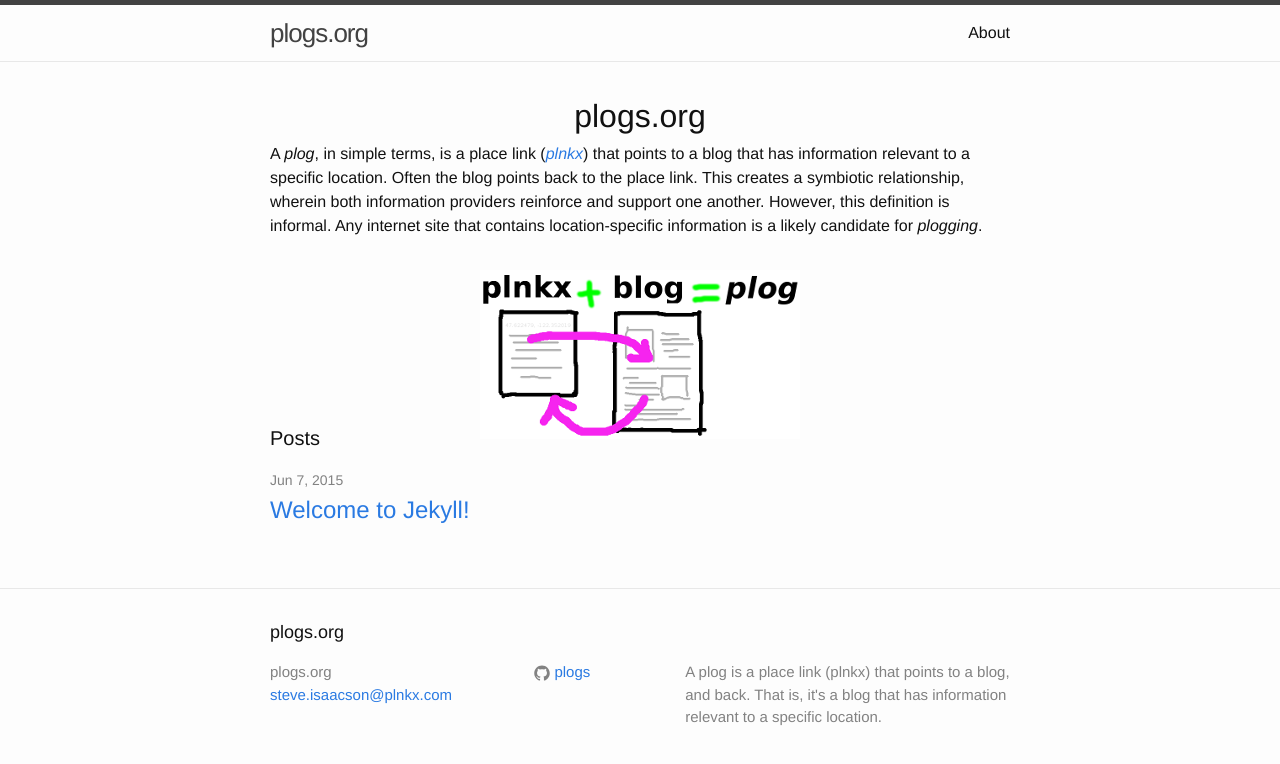
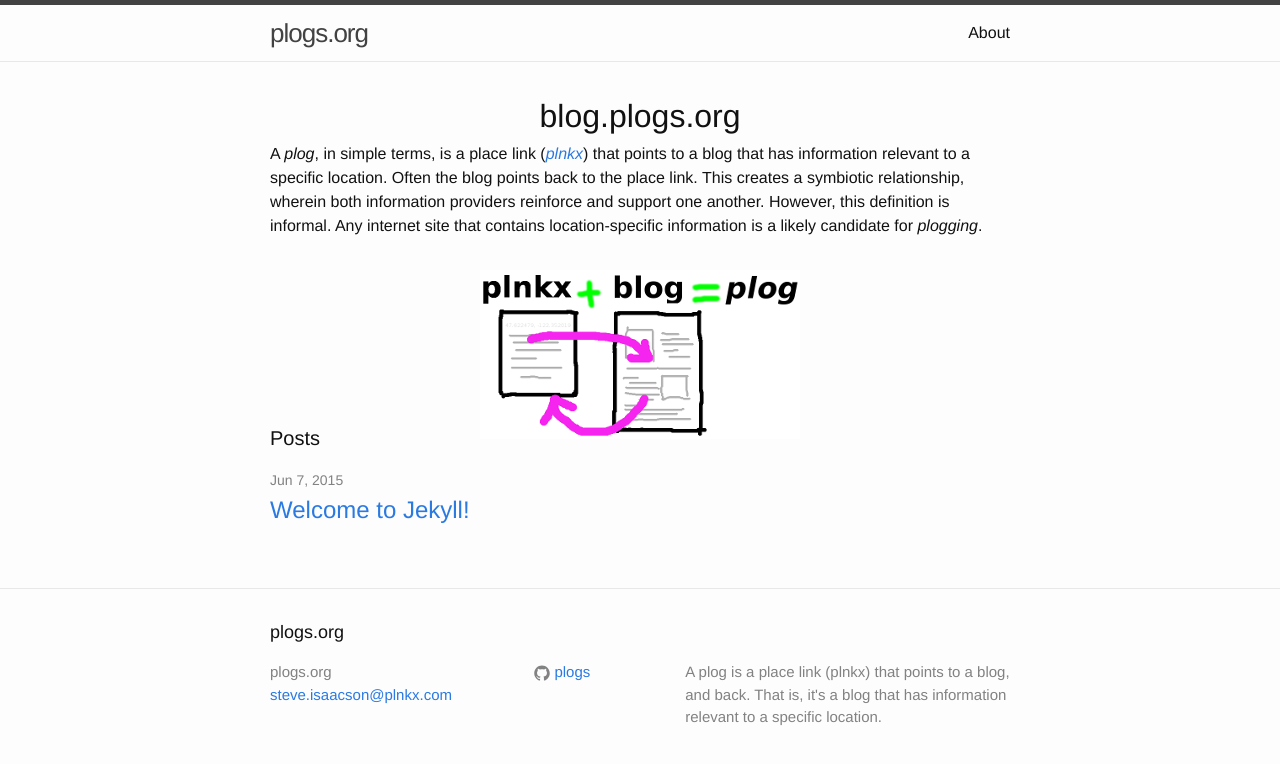
Before and after one commit to plogs/plogs.github.io, a Jekyll site: the page built from index.html, in a window 1280 px wide. Shown: the top 764 px of the page. Built offline with Jekyll 4.4.1, drawn with Linux system fonts in a browser that asks for light colours.

Commit message:
- Update index.html

```diff
--- a/index.html
+++ b/index.html
@@ -4,8 +4,7 @@
 
 <div class="home">
 
-<h1 align='center' style='margin-bottom: 2px;'>plogs.org</h1>
-
+<h1 align='center' style='margin-bottom: 2px;'>blog.plogs.org</h1>
 
 <p>A <em>plog</em>, in simple terms, is a place link (<a
 href='http://www.plnkx.com' target='_blank'><em>plnkx</em></a>) that
```
Also changed, not shown: 1 other file.
